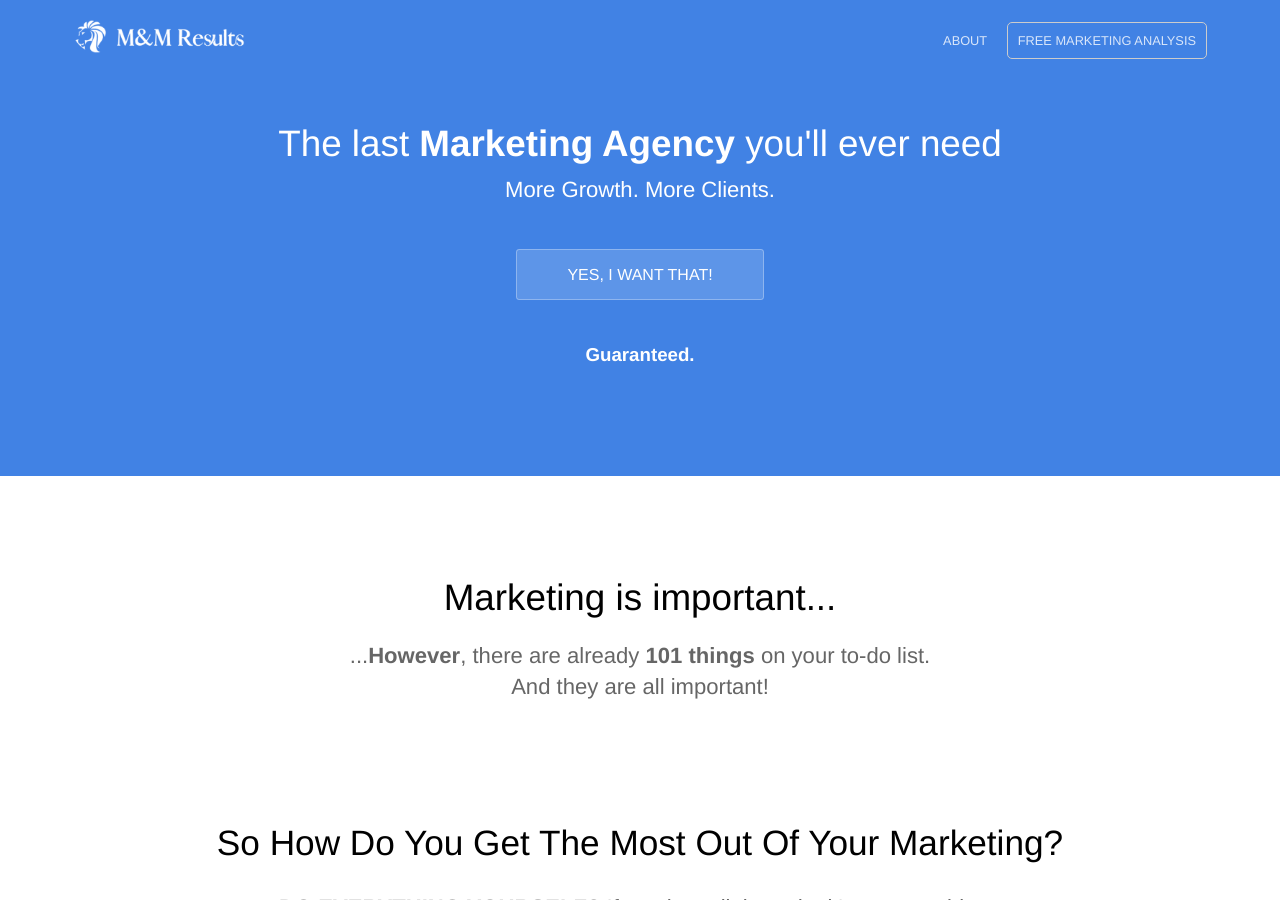
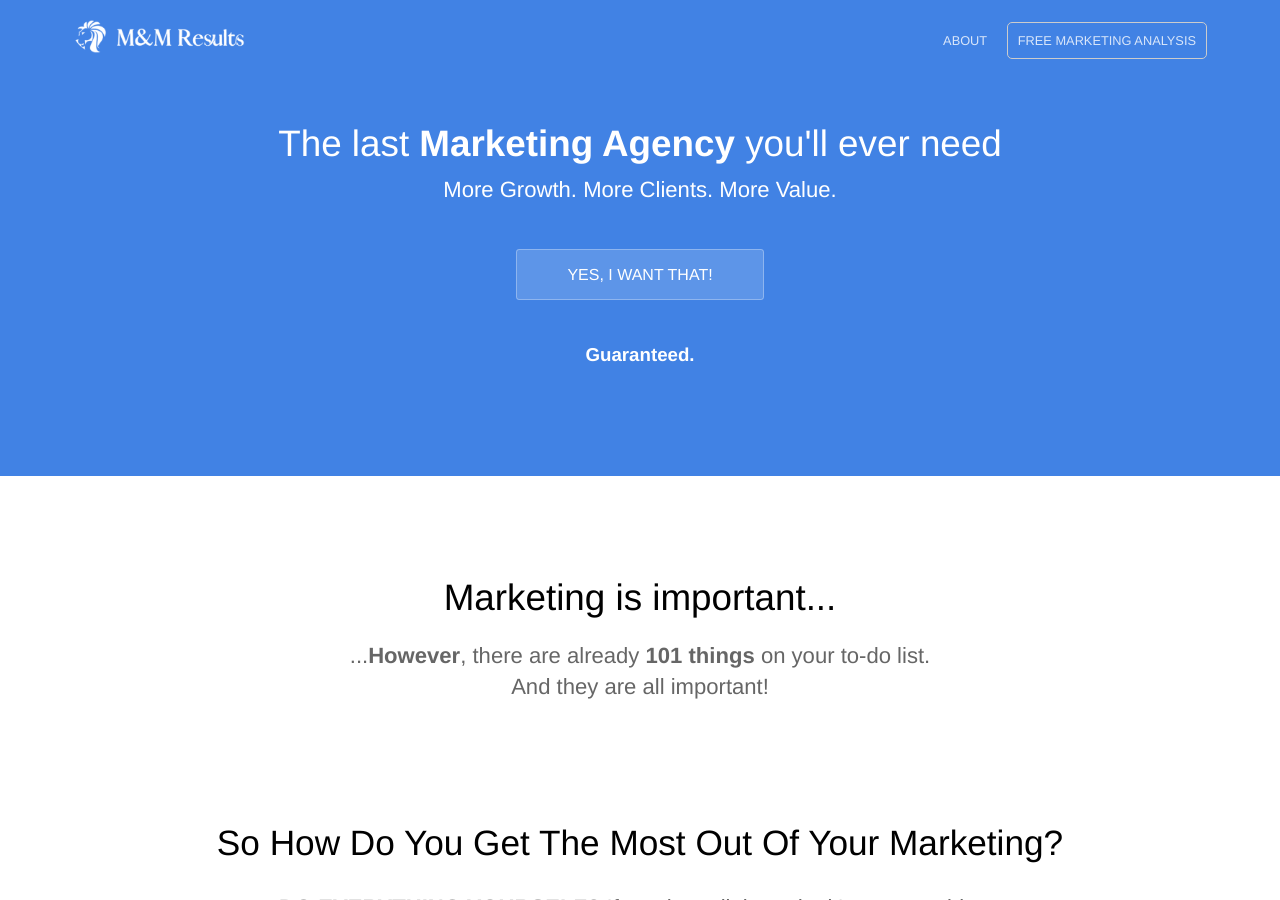
Before and after one commit to Huntinex/MMResults, a Jekyll site: the page built from index.html, in a window 1280 px wide and 900 px high. Built offline with Jekyll 4.4.1, drawn with Linux system fonts in a browser that asks for light colours.

Commit message:
Update index.html

```diff
--- a/index.html
+++ b/index.html
@@ -6,7 +6,7 @@ description: More Growth. More Clients.
 	<div class="text-container">
 		<h1 class="editable">The last <strong>Marketing Agency</strong> you'll ever need</h1>
 		<small></small>
-		<p class="subtext editable">More Growth. More Clients.</p>
+		<p class="subtext editable">More Growth. More Clients. More Value.</p>
 		<div class="cta button alt"><a href="{{ site.baseurl }}/contact/">YES, I WANT THAT!</a></div>
 		<h3 style="font-weight: 900;">Guaranteed.</h3>
 	</div>
```
